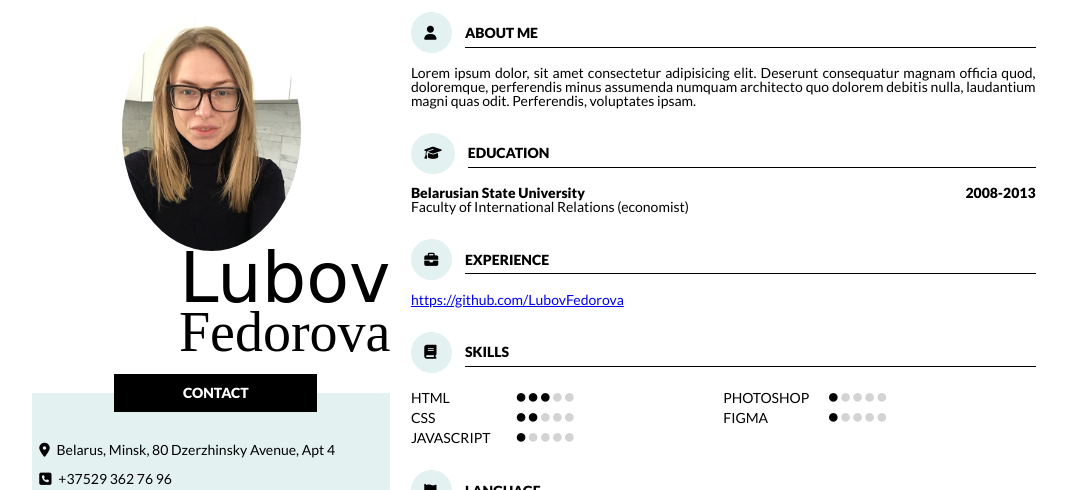
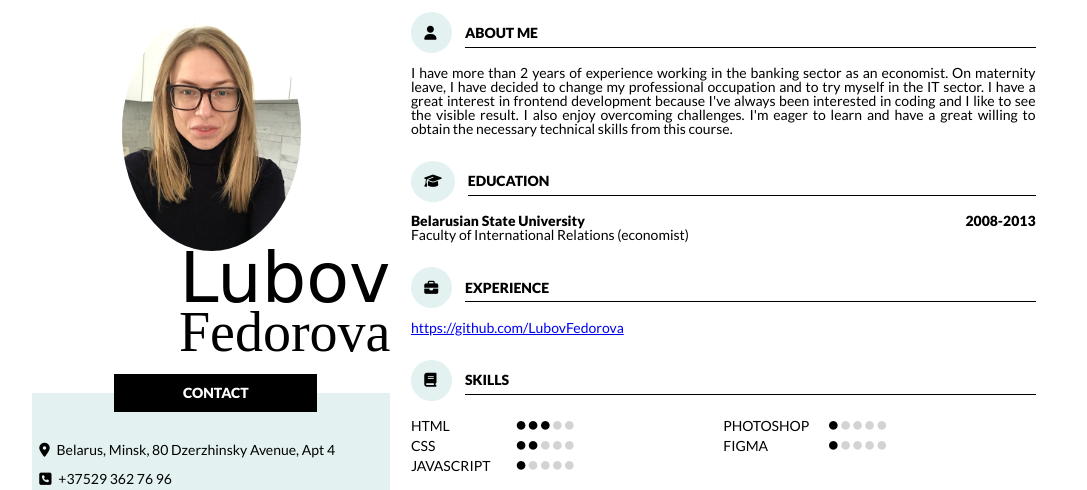
Before and after one commit to LubovFedorova/rsschool-cv, a plain HTML site: page index.html in a window 1280 px wide. Shown: the top 490 px of the page, without its empty margins (96-1183 px from the left). Drawn offline with nearby package versions, Linux system fonts and the light colour scheme; a web font is replaced by a local one.

Commit message:
fix:change information in about me

```diff
--- a/index.html
+++ b/index.html
@@ -39,7 +39,7 @@
                 <i class="fa fa-user" aria-hidden="true"></i>
                 <h2>about me</h2>
             </header>
-            <p>Lorem ipsum dolor, sit amet consectetur adipisicing elit. Deserunt consequatur magnam officia quod, doloremque, perferendis minus assumenda numquam architecto quo dolorem debitis nulla, laudantium magni quas odit. Perferendis, voluptates ipsam.</p>
+            <p>I have more than 2 years of experience working in the banking sector as an economist. On maternity leave, I have decided to change my professional occupation and to try myself in the IT sector. I have a great interest in frontend development because I've always been interested in coding and I like to see the visible result. I also enjoy overcoming challenges. I'm eager to learn and have a great willing to obtain the necessary technical skills from this course.</p>
     </article>
     <article class='education'>
         <header>
```
